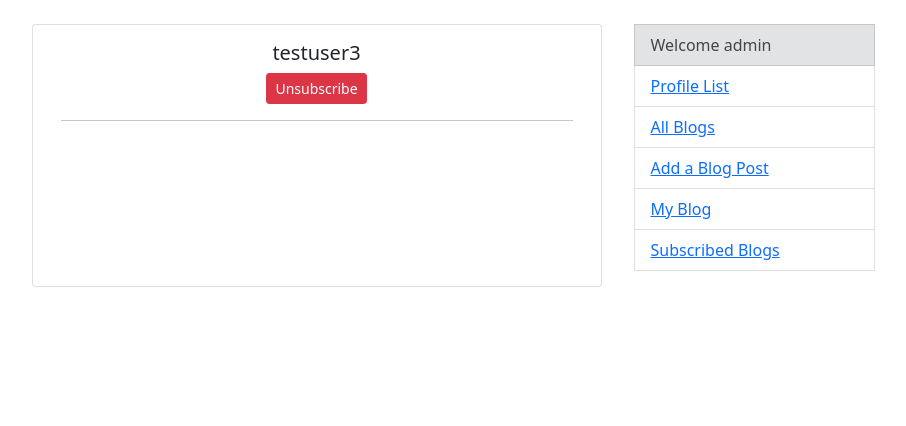
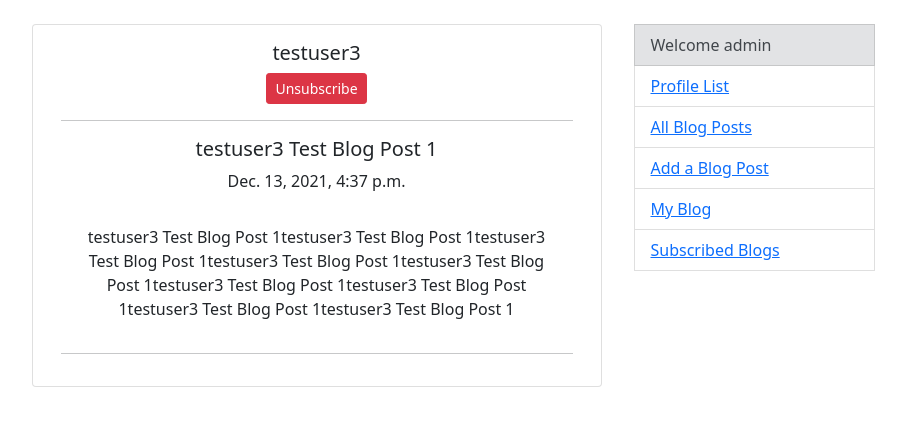
Before and after one commit to alikasimoglu/django-microblog, a Django app: page /profiles/7/ in a window 1280 px wide. Shown: the top 426 px of the page, without its empty margins (181-1087 px from the left). Run offline with Django 4.2, Linux system fonts and the light colour scheme; a user stored in the database is signed in; data comes from the database, SQL or seed files in the repository; both versions use the stored data as it was after the commit.

Commit message:
Updated views

```diff
--- a/blogs/views.py
+++ b/blogs/views.py
@@ -1,5 +1,4 @@
 from itertools import chain
-from django.shortcuts import render
 from django.views.generic import ListView
 from blogs.models import BlogPost
 from profiles.models import Profile
--- a/profiles/templates/profiles/profile_detail.html
+++ b/profiles/templates/profiles/profile_detail.html
@@ -18,4 +18,10 @@
         </form>
     {% endif %}
     <hr>
+    {% for post in profile_posts %}
+        <h5 class="card-title">{{ post.post_title }}</h5>
+        <p class="card-text">{{ post.created }}</p>
+        <p class="card-body">{{ post.post_content }}</p>
+        <hr>
+    {% endfor %}
 {% endblock %}
--- a/profiles/views.py
+++ b/profiles/views.py
@@ -1,5 +1,6 @@
 from django.shortcuts import redirect
 from django.views.generic import ListView, DetailView
+from blogs.models import BlogPost
 from .models import Profile
 
 
@@ -26,11 +27,13 @@ class ProfileDetailView(DetailView):
         context = super().get_context_data(**kwargs)
         view_profile = self.get_object()
         my_profile = Profile.objects.get(user=self.request.user)
+        profile_posts = BlogPost.objects.filter(author__user=view_profile.user)
         if view_profile.user in my_profile.subscribed.all():
             subscribe = True
         else:
             subscribe = False
         context["subscribe"] = subscribe
+        context["profile_posts"] = profile_posts
         return context
 
 
--- a/templates/base.html
+++ b/templates/base.html
@@ -20,7 +20,7 @@
                     <ul>
                         <li class="list-group-item list-group-item-secondary" aria-current="true">Welcome {{ request.user }}</li>
                         <li class="list-group-item list-group-item-action"><a href="{% url "profiles:profiles" %}">Profile List</a></li>
-                        <li class="list-group-item list-group-item-action"><a href="{% url "blogs:blogs" %}">All Blogs</a></li>
+                        <li class="list-group-item list-group-item-action"><a href="{% url "blogs:blogs" %}">All Blog Posts</a></li>
                         <li class="list-group-item list-group-item-action"><a href="#">Add a Blog Post</a></li>
                         <li class="list-group-item list-group-item-action"><a href="{% url "blogs:my-blog" user.pk %}">My Blog</a></li>
                         <li class="list-group-item list-group-item-action"><a href="{% url "blogs:subscribed-blogs" %}">Subscribed Blogs</a></li>
```
Also changed, not shown: db.sqlite3.
